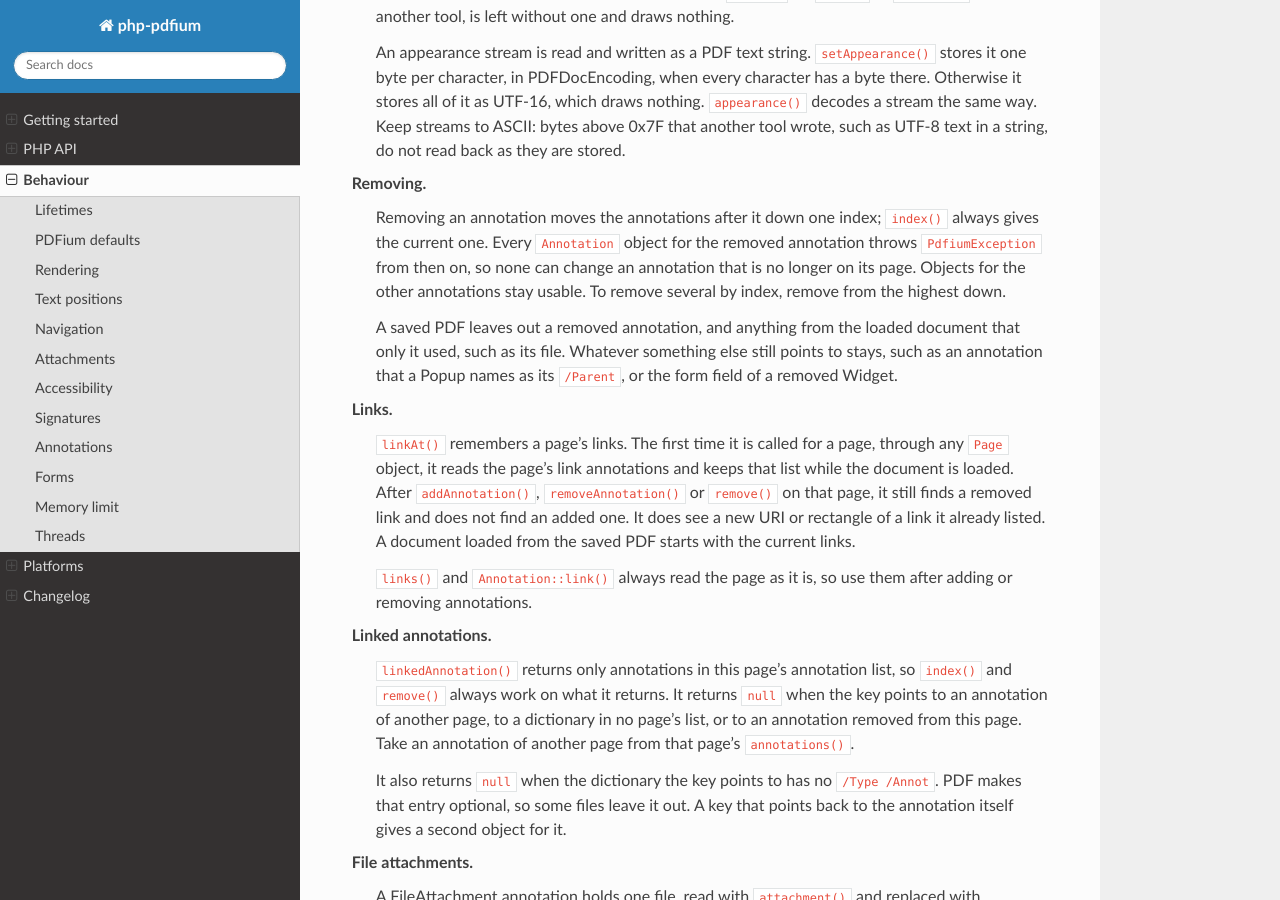
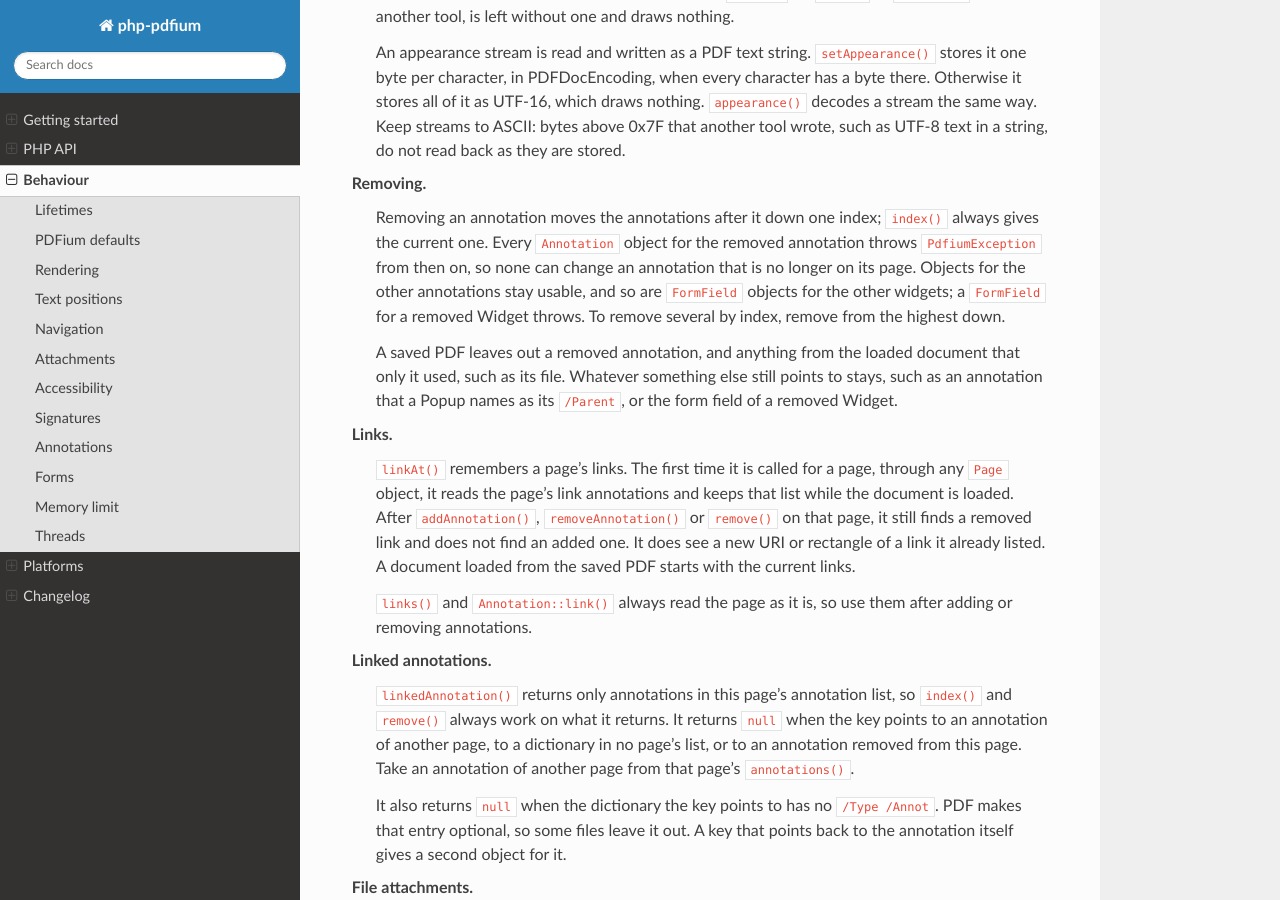
Before and after one commit to chaikivskyi/php-pdfium, a Sphinx documentation site: the page built from docs/behaviour.rst, in a window 1280 px wide and 900 px high, scrolled down 9825 px. Built offline with Sphinx 7.4.7 and the Read the Docs theme 3.1.0, drawn with Linux system fonts in a browser that asks for light colours; cross-references to code outside the pages are shown as plain code; some of the changed text lies outside the part shown.

Commit message:
fix: a FormField keeps its widget when annotations before it are removed, and Annotations made before Page::flatten() throw

```diff
--- a/docs/behaviour.rst
+++ b/docs/behaviour.rst
@@ -460,8 +460,9 @@ Annotations
    Removing an annotation moves the annotations after it down one index; ``index()`` always gives
    the current one. Every ``Annotation`` object for the removed annotation throws
    ``PdfiumException`` from then on, so none can change an annotation that is no longer on its
-   page. Objects for the other annotations stay usable. To remove several by index, remove from the
-   highest down.
+   page. Objects for the other annotations stay usable, and so are ``FormField`` objects for the
+   other widgets; a ``FormField`` for a removed Widget throws. To remove several by index, remove
+   from the highest down.
 
    A saved PDF leaves out a removed annotation, and anything from the loaded document that only it
    used, such as its file. Whatever something else still points to stays, such as an annotation
@@ -638,7 +639,9 @@ Forms
 
    The ``Page`` you flatten through shows the new content. Objects made before do not:
 
-   - a ``FormField`` throws "The form field is gone; its page may have been flattened";
+   - a ``FormField`` throws "The form field is gone: its widget was removed or its page flattened";
+   - an :php:class:`Annotation <Pdfium\\Annotation>` throws "The annotation was removed from its
+     page";
    - a :php:class:`TextPage <Pdfium\\TextPage>` keeps the old text;
    - another ``Page`` for the same page lacks the flattened content: it renders the old fields or
      none, its ``text()`` lacks the flattened text, its ``formFields()`` and ``links()`` are empty,
```
Also changed, not shown: docs/php_api.rst (+7 -4 lines), 6 other files.
